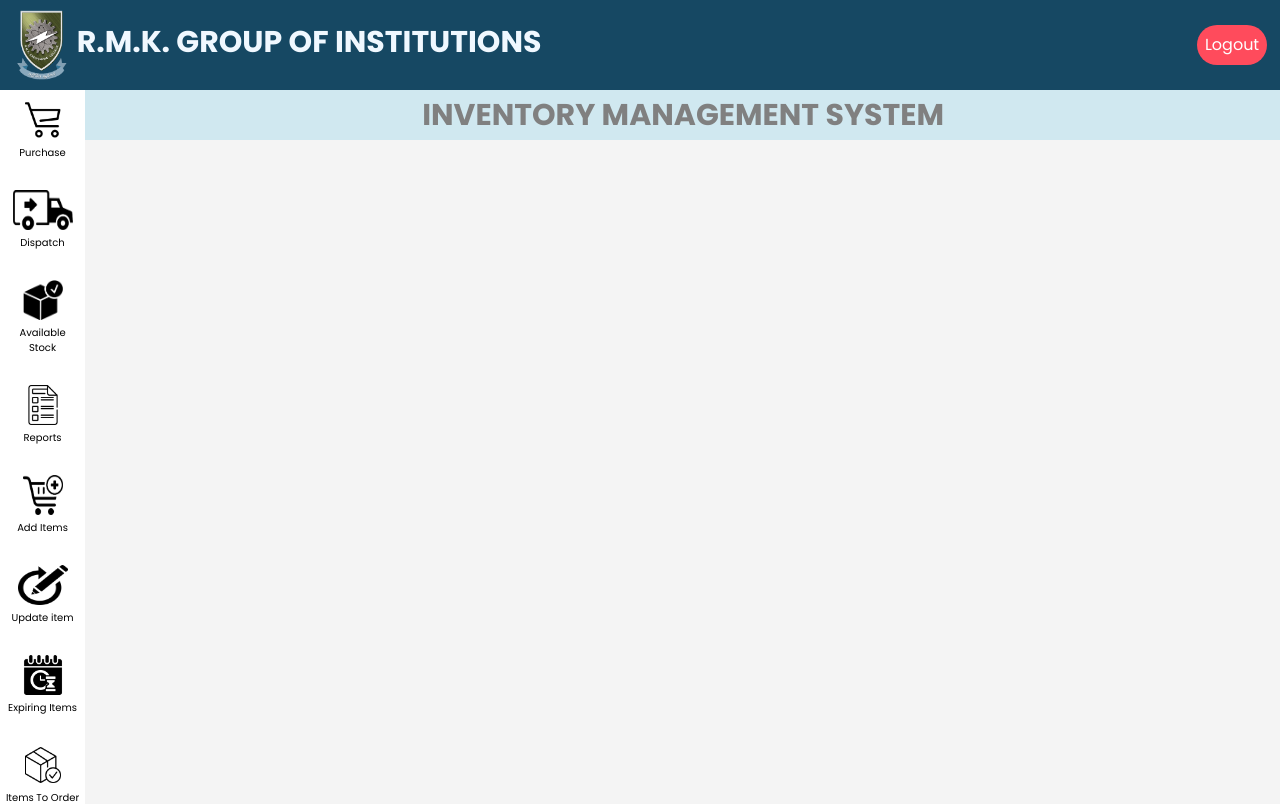
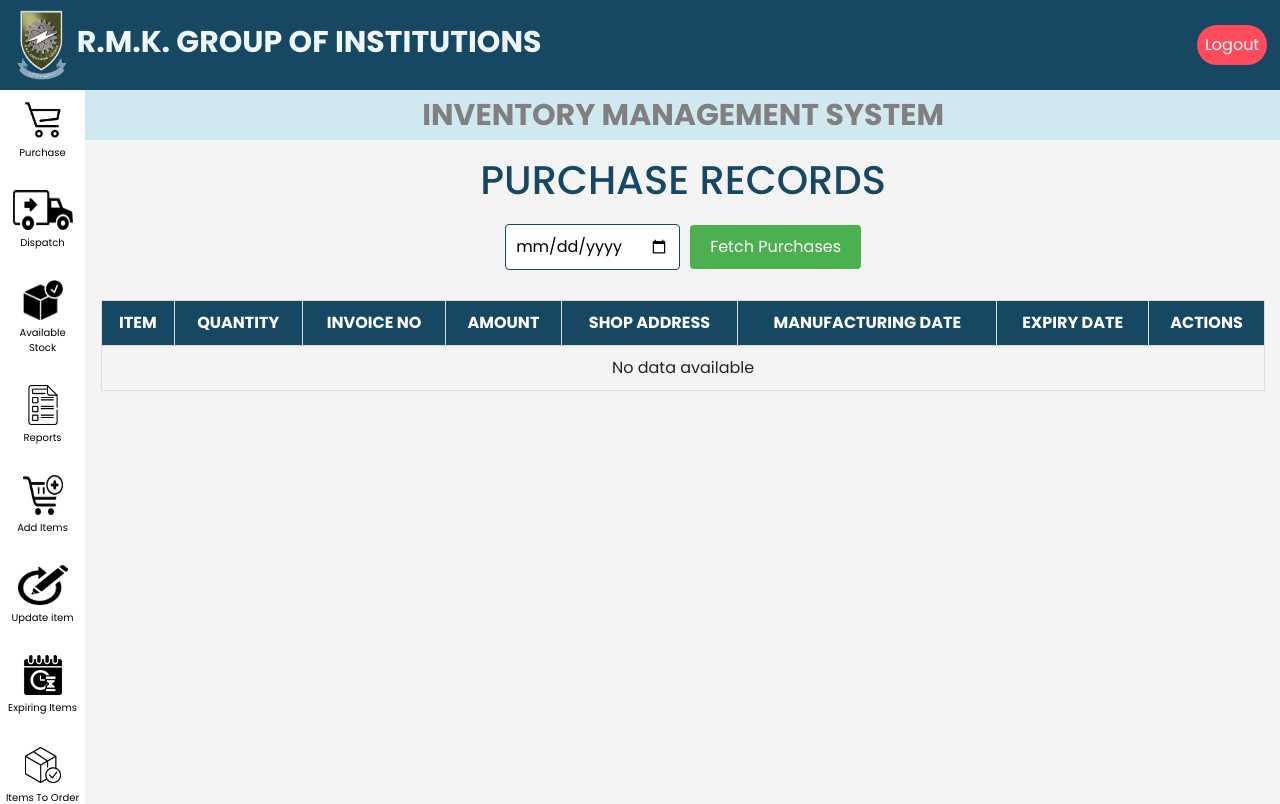
Before and after one commit to Likesh50/RMK-Stock-IMS, a React (Vite) app in the folder Frontend/: page /dashboard/editpurchase in a window 1280 px wide. Shown: the top 804 px of the page. Built offline with nearby package versions, Linux system fonts and the light colour scheme.

Commit message:
EDIT PURCHASE

```diff
--- a/Frontend/src/App.jsx
+++ b/Frontend/src/App.jsx
@@ -14,6 +14,7 @@ import PrintDispatchReport from "./Components/PrintDispatchReport.jsx";
 import ExpiryItems from "./Components/ExpiryItems.jsx";
 import OrderToPlace from "./Components/OrderToPlace.jsx";
 import UpdateItems from "./Components/UpdateItems.jsx";
+import EditPurchase from "./Components/EditPurchase.jsx";
 function ScrollToTop() {
   const { pathname } = useLocation();
 
@@ -37,6 +38,7 @@ function App() {
             <Route path="dispatch" element={<Dispatch />} />
             <Route path="purchase" element={<Purchase/>} />
             <Route path="available" element={<AvailableStock />} />
+            <Route path="editpurchase" element={<EditPurchase />} />
             <Route path="reports" element={<Reports />} />
             <Route path="add" element={<AddItems />} />
             <Route path="expiry" element={<ExpiryItems />} />
--- /dev/null
+++ b/Frontend/src/Components/EditPurchase.jsx
@@ -0,0 +1,212 @@
+import React, { useState, useEffect } from 'react';
+import styled from 'styled-components';
+import Axios from 'axios';
+import moment from 'moment';
+import { ToastContainer, toast } from 'react-toastify';
+import 'react-toastify/dist/ReactToastify.css'; // Import toastify CSS
+
+
+const Container = styled.div`
+  h1 {
+    color: #164863;
+    text-align: center;
+  }
+`;
+
+const DatePickerContainer = styled.div`
+  display: flex;
+  align-items: center;
+  justify-content: center;
+  margin: 20px 0;
+
+  .date-input {
+    padding: 10px;
+    border: 1px solid #164863;
+    border-radius: 4px;
+    font-size: 16px;
+    margin-right: 10px;
+    outline: none;
+  }
+
+  .fetch-button {
+    padding: 10px 20px;
+    border: none;
+    border-radius: 4px;
+    background-color: #4caf50;
+    color: white;
+    font-size: 16px;
+    cursor: pointer;
+    transition: background-color 0.3s, transform 0.2s;
+
+    &:hover {
+      background-color: #45a049;
+    }
+
+    &:active {
+      transform: scale(0.98);
+    }
+  }
+`;
+
+const TableHeader = styled.table`
+  width: 100%;
+  border-collapse: collapse;
+  margin-top: 30px;
+  font-family: Arial, sans-serif;
+
+  th {
+    background-color: #164863;
+    color: white;
+    font-size: 16px;
+    font-weight: bold;
+    padding: 10px;
+    border: 1px solid #ddd;
+    text-align: center;
+  }
+
+  td {
+    padding: 10px;
+    border: 1px solid #ddd;
+    text-align: center;
+    font-size: 16px;
+
+    input {
+      width: 80%;
+      padding: 5px;
+      border: 1px solid #ccc;
+      border-radius: 4px;
+      outline: none;
+    }
+  }
+
+  tbody tr:nth-child(even) {
+    background-color: #f4f4f4;
+  }
+`;
+
+const UpdateButton = styled.button`
+  padding: 10px 15px;
+  border: none;
+  border-radius: 4px;
+  background-color: #007bff;
+  color: white;
+  font-size: 16px;
+  cursor: pointer;
+  transition: background-color 0.3s, transform 0.2s;
+
+  &:hover {
+    background-color: #0056b3;
+  }
+
+  &:active {
+    transform: scale(0.98);
+  }
+`;
+
+function EditPurchase() {
+  const [date, setDate] = useState('');
+  const [purchases, setPurchases] = useState([]);
+
+  const fetchPurchases = async () => {
+    try {
+      const response = await Axios.get(`${import.meta.env.VITE_RMK_MESS_URL}/purchase/getPurchases/${date}`);
+      setPurchases(response.data);
+    } catch (error) {
+      toast.error('Failed to fetch purchases. Please try again.');
+    }
+  };
+
+  const handleUpdate = async (purchase) => {
+    try {
+      const response = await Axios.post(`${import.meta.env.VITE_RMK_MESS_URL}/purchase/updatePurchase`, purchase);
+      toast.success('Purchase updated successfully!'); // Show success toast
+      fetchPurchases(); // Refresh the purchase list
+    } catch (error) {
+      console.error('Error updating purchase:', error);
+    }
+  };
+
+  const handleChange = (index, field, value) => {
+    const updatedPurchases = [...purchases];
+    updatedPurchases[index][field] = value; // Update the specific field in the purchase object
+    setPurchases(updatedPurchases); // Update state with modified purchases
+  };
+
+  return (
+    <Container>
+      <h1>PURCHASE RECORDS</h1>
+      <DatePickerContainer>
+        <input
+          type="date"
+          className="date-input"
+          value={date}
+          onChange={(e) => setDate(e.target.value)}
+        />
+        <button className="fetch-button" onClick={fetchPurchases}>
+          Fetch Purchases
+        </button>
+      </DatePickerContainer>
+      <TableHeader>
+        <thead>
+          <tr>
+            <th>ITEM</th>
+            <th>QUANTITY</th>
+            <th>INVOICE NO</th>
+            <th>AMOUNT</th>
+            <th>SHOP ADDRESS</th>
+            <th>MANUFACTURING DATE</th>
+            <th>EXPIRY DATE</th>
+            <th>ACTIONS</th>
+          </tr>
+        </thead>
+        <tbody>
+          {purchases.length > 0 ? purchases.map((purchase, index) => (
+            <tr key={purchase.purchase_id}>
+              <td>{purchase.item_name}</td>
+              <td>
+                <input
+                  type="number"
+                  value={purchase.quantity}
+                  onChange={(e) => handleChange(index, 'quantity', e.target.value)} // Use handleChange to update quantity
+                />
+              </td>
+              <td>
+                <input
+                  type="text"
+                  value={purchase.invoice_no}
+                  onChange={(e) => handleChange(index, 'invoice_no', e.target.value)} // Use handleChange to update invoice no
+                />
+              </td>
+              <td>
+                <input
+                  type="number"
+                  value={purchase.amount}
+                  onChange={(e) => handleChange(index, 'amount', e.target.value)} // Use handleChange to update amount
+                />
+              </td>
+              <td>
+                <input
+                  type="text"
+                  value={purchase.shop_address}
+                  onChange={(e) => handleChange(index, 'shop_address', e.target.value)} // Use handleChange to update shop address
+                />
+              </td>
+              <td>{moment(purchase.manufacturing_date).format('YYYY-MM-DD')}</td>
+              <td>{moment(purchase.expiry_date).format('YYYY-MM-DD')}</td>
+              <td>
+                <UpdateButton onClick={() => handleUpdate(purchase)}>Update</UpdateButton>
+              </td>
+            </tr>
+          )) : (
+            <tr>
+              <td colSpan="8">No data available</td>
+            </tr>
+          )}
+        </tbody>
+      </TableHeader>
+      <ToastContainer />
+    </Container>
+  );
+}
+
+export default EditPurchase;
```
Also changed, not shown: 2 other files (tests, documents, lock files or other folders).
